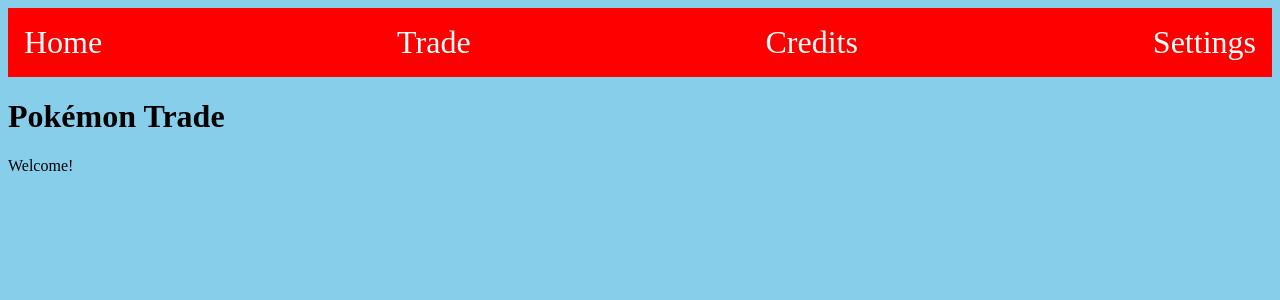
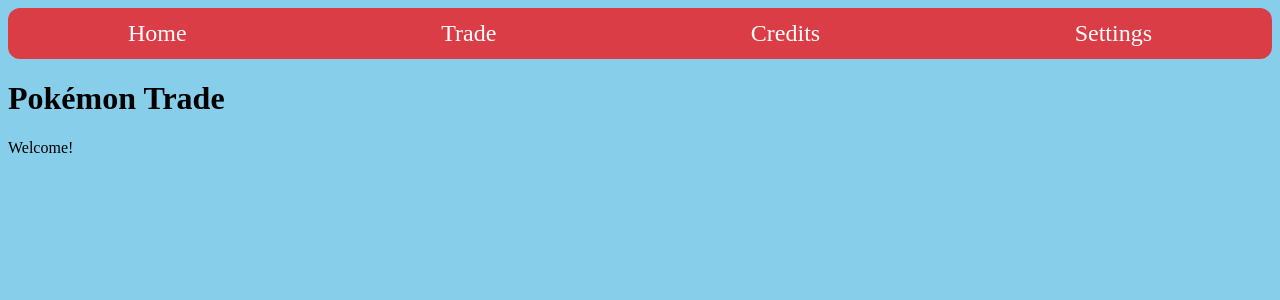
Before and after one commit to jackyx00/Capstone, a React app in the folder frontend/: page / in a window 1280 px wide. Shown: the top 300 px of the page. Built offline with nearby package versions, Linux system fonts and the light colour scheme; no server answers; the HTML template or start-up script is replaced by a standard one.

Commit message:
more styling

```diff
--- a/frontend/src/styles.css
+++ b/frontend/src/styles.css
@@ -5,13 +5,18 @@
 .nav {
   display: flex;
   justify-content: space-between;
-  background-color: red;
-  color: white;
-  padding: 0.5em;
-  font-size: 2em;
+  background-color: rgba(255, 0, 0, 0.7);
+  padding: 0.5em 5em;
+  font-size: 1.5em;
+  border-radius: 0.5em;
 }
 
 .nav a {
   color: white;
   text-decoration: none;
+  transition: color 0.2s ease;
 }
+
+.nav a:hover {
+  color: yellow;
+}
```
Also changed, not shown: 1 other file (tests, documents, lock files or other folders).
